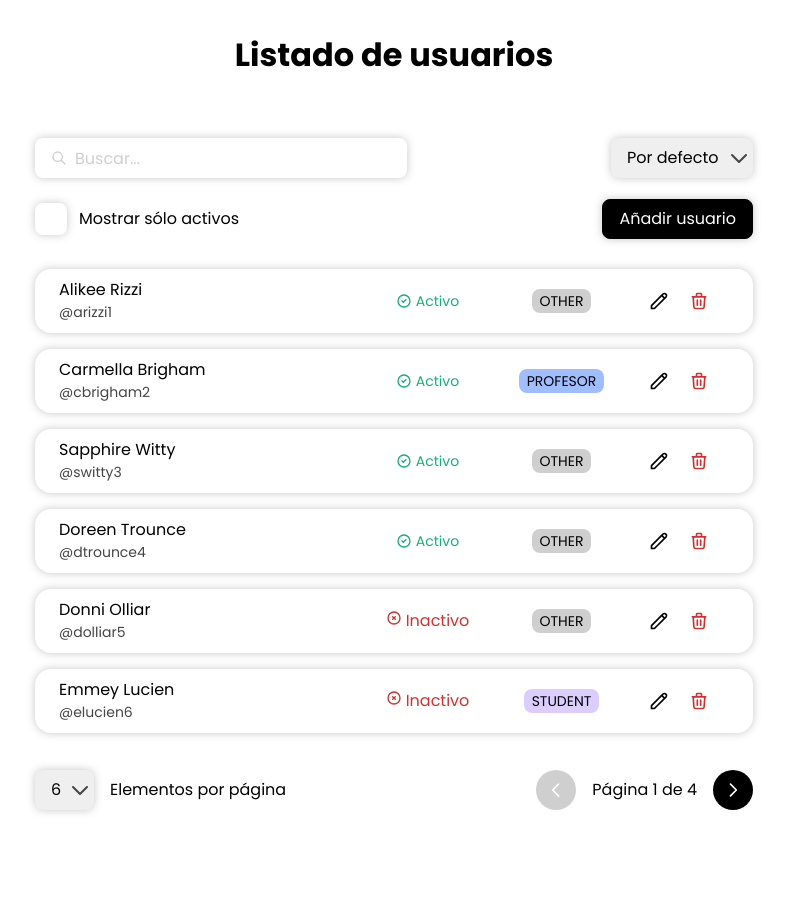
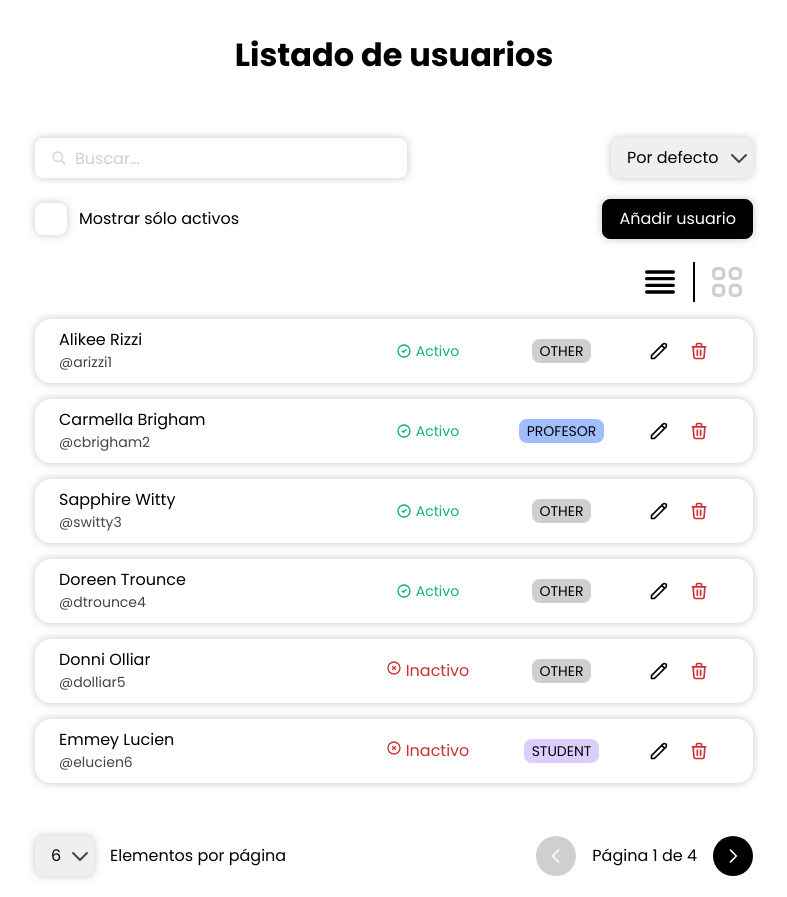
Before and after one commit to gerouvi/pr1-du, a React (Vite) app: page / in a window 1280 px wide. Shown: the whole page, without its empty margins (246-1033 px from the left). Before the commit the page ends 831 px from the top, so only its background shows below. Built offline with nearby package versions, Linux system fonts and the light colour scheme; data requests are answered from the project's data file.

Commit message:
user card view

```diff
--- /dev/null
+++ b/src/components/icons/GridIcon.jsx
@@ -0,0 +1,18 @@
+const GridIcon = props => (
+	<svg
+		{...props}
+		fill='none'
+		stroke='currentColor'
+		viewBox='0 0 24 24'
+		xmlns='http://www.w3.org/2000/svg'
+	>
+		<path
+			strokeLinecap='round'
+			strokeLinejoin='round'
+			strokeWidth='2'
+			d='M4 6a2 2 0 012-2h2a2 2 0 012 2v2a2 2 0 01-2 2H6a2 2 0 01-2-2V6zM14 6a2 2 0 012-2h2a2 2 0 012 2v2a2 2 0 01-2 2h-2a2 2 0 01-2-2V6zM4 16a2 2 0 012-2h2a2 2 0 012 2v2a2 2 0 01-2 2H6a2 2 0 01-2-2v-2zM14 16a2 2 0 012-2h2a2 2 0 012 2v2a2 2 0 01-2 2h-2a2 2 0 01-2-2v-2z'
+		></path>
+	</svg>
+);
+
+export default GridIcon;
--- /dev/null
+++ b/src/components/icons/ListIcon.jsx
@@ -0,0 +1,18 @@
+const ListIcon = props => (
+	<svg
+		{...props}
+		fill='none'
+		stroke='currentColor'
+		viewBox='0 0 24 24'
+		xmlns='http://www.w3.org/2000/svg'
+	>
+		<path
+			strokeLinecap='round'
+			strokeLinejoin='round'
+			strokeWidth='2'
+			d='M4 6h16M4 10h16M4 14h16M4 18h16'
+		></path>
+	</svg>
+);
+
+export default ListIcon;
--- /dev/null
+++ b/src/components/users-list/UserCard.jsx
@@ -0,0 +1,39 @@
+import { useContext } from 'react';
+import { UsersFormContext } from '../../lib/contexts/UsersFormContext';
+import IconButton from '../buttons/IconButton';
+import PencilIcon from '../icons/PencilIcon';
+import TrashIcon from '../icons/TrashIcon';
+import UserDisplay from '../user/UserDisplay';
+import UserRole from '../user/UserRole';
+import UserStatus from '../user/UserStatus';
+import style from './UserCard.module.css';
+
+const USerCard = ({ id, username, name, active, role }) => {
+	const { setEditForm, setDeleteForm } = useContext(UsersFormContext);
+	return (
+		<div className={style.wrapper}>
+			<div className={style.card}>
+				<div className={style.name}>
+					<UserDisplay username={username} name={name} />
+				</div>
+				<div className={style.info}>
+					<UserRole role={role} />
+					<UserStatus active={active} />
+					<div className={style.actions}>
+						<IconButton
+							icon={PencilIcon}
+							onClick={() => setEditForm({ id, name, username, active, role })}
+						/>
+						<IconButton
+							icon={TrashIcon}
+							kind='red'
+							onClick={() => setDeleteForm({ name, id })}
+						/>
+					</div>
+				</div>
+			</div>
+		</div>
+	);
+};
+
+export default USerCard;
--- /dev/null
+++ b/src/components/users-list/UserCard.module.css
@@ -0,0 +1,24 @@
+.wrapper{
+    width: 50%;
+    padding: .5rem;
+
+}
+.card{
+    box-shadow: var(--shadow-sm);
+    border-radius: var(--radius-md);
+    padding: .75rem 1.5rem;
+}
+.name{
+   margin-top: 1rem;
+   margin-bottom: .5rem;
+}
+.info{
+    display: flex;
+    justify-content: space-between;
+    align-items: center;
+}
+
+.actions{
+    display: flex;
+    align-items: center;
+}
--- a/src/components/users-list/UserRow.module.css
+++ b/src/components/users-list/UserRow.module.css
@@ -1,7 +1,7 @@
 .wrapper{
     display: flex;
     align-items: center;
-
+    width: 100%;
     box-shadow: var(--shadow-sm);
     border-radius: var(--radius-md);
     padding: .75rem 1.5rem;
--- a/src/components/users-list/UsersList.jsx
+++ b/src/components/users-list/UsersList.jsx
@@ -8,8 +8,11 @@ import { getUsersToDisplay } from '../../lib/users/filterUsers';
 import UsersFormLayout from '../user-forms/UsersFormContainer';
 import UsersFormsProvider from '../providers/UsersFormProvider';
 import UsersListPagination from './UsersListPagination';
+import UsersListViewSelector from './UsersListViewSelector';
+import { useState } from 'react';
 
 const UsersList = () => {
+	const [view, setView] = useState(true);
 	const {
 		filters,
 		setSearch,
@@ -36,12 +39,14 @@ const UsersList = () => {
 					setOnlyActives={setOnlyActives}
 					setSortBy={setSortBy}
 				/>
+				<UsersListViewSelector view={view} setView={setView} />
 				<UsersFormLayout />
 
 				<UsersListRows
 					users={paginatedUsers}
 					usersError={usersError}
 					usersLoading={usersLoading}
+					view={view}
 				/>
 			</UsersFormsProvider>
 			<UsersListPagination
--- a/src/components/users-list/UsersListFilters.module.css
+++ b/src/components/users-list/UsersListFilters.module.css
@@ -1,5 +1,6 @@
 .form{
-    margin: 1.5rem 0;
+    margin-top: 2rem;
+    margin-bottom: 1rem;
 }
 
 .row{
--- a/src/components/users-list/UsersListRows.jsx
+++ b/src/components/users-list/UsersListRows.jsx
@@ -1,17 +1,21 @@
+import USerCard from './UserCard';
 import UserRow from './UserRow';
+import style from './UsersListRows.module.css';
 
-const UsersListRows = ({
-	users,
-	usersError,
-	usersLoading,
-	setEditForm,
-	setDeleteForm
-}) => {
+const UsersListRows = ({ users, usersError, usersLoading, view }) => {
 	if (usersLoading) return <p>Cargando...</p>;
 	if (usersError) return <p>Error al cargar los usuarios</p>;
 	if (!users.length) return <p>No hay usuarios</p>;
 
-	return users.map(user => <UserRow key={user.id} {...user} />);
+	const UserComponent = view ? UserRow : USerCard;
+
+	return (
+		<div className={style.wrapper}>
+			{users.map(user => (
+				<UserComponent key={user.id} {...user} />
+			))}
+		</div>
+	);
 };
 
 export default UsersListRows;
--- /dev/null
+++ b/src/components/users-list/UsersListRows.module.css
@@ -0,0 +1,4 @@
+.wrapper{
+    display: flex;
+    flex-wrap: wrap;
+}
--- /dev/null
+++ b/src/components/users-list/UsersListViewSelector.jsx
@@ -0,0 +1,25 @@
+import GridIcon from '../icons/GridIcon';
+import ListIcon from '../icons/ListIcon';
+import style from './UsersListViewSelector.module.css';
+
+const UsersListViewSelector = ({ view, setView }) => (
+	<div className={style.wrapper}>
+		<button
+			className={style.button}
+			onClick={() => setView(true)}
+			disabled={view}
+		>
+			<ListIcon className={style.icon} />
+		</button>
+		<div className={style.divider} />
+		<button
+			className={style.button}
+			onClick={() => setView(false)}
+			disabled={!view}
+		>
+			<GridIcon className={style.icon} />
+		</button>
+	</div>
+);
+
+export default UsersListViewSelector;
--- /dev/null
+++ b/src/components/users-list/UsersListViewSelector.module.css
@@ -0,0 +1,33 @@
+.wrapper{
+    display: flex;
+    justify-content: flex-end;
+    align-items: center;
+    gap: .4rem;
+    margin-bottom: 1rem;
+}
+
+.button{
+    display: grid;
+    place-items: center;
+    background: none;
+    border: none;
+    outline: none;
+    cursor: pointer;
+    color: var(--color-lightgray);
+}
+
+.button:disabled{
+    cursor: default;
+    color: var(--color-black);
+}
+
+.divider{
+    height: 2.5rem;
+    width: 2px;
+    background-color: var(--color-black);
+}
+
+.icon{
+    width: 2.5rem;
+    height: 2.5rem;
+}
```
